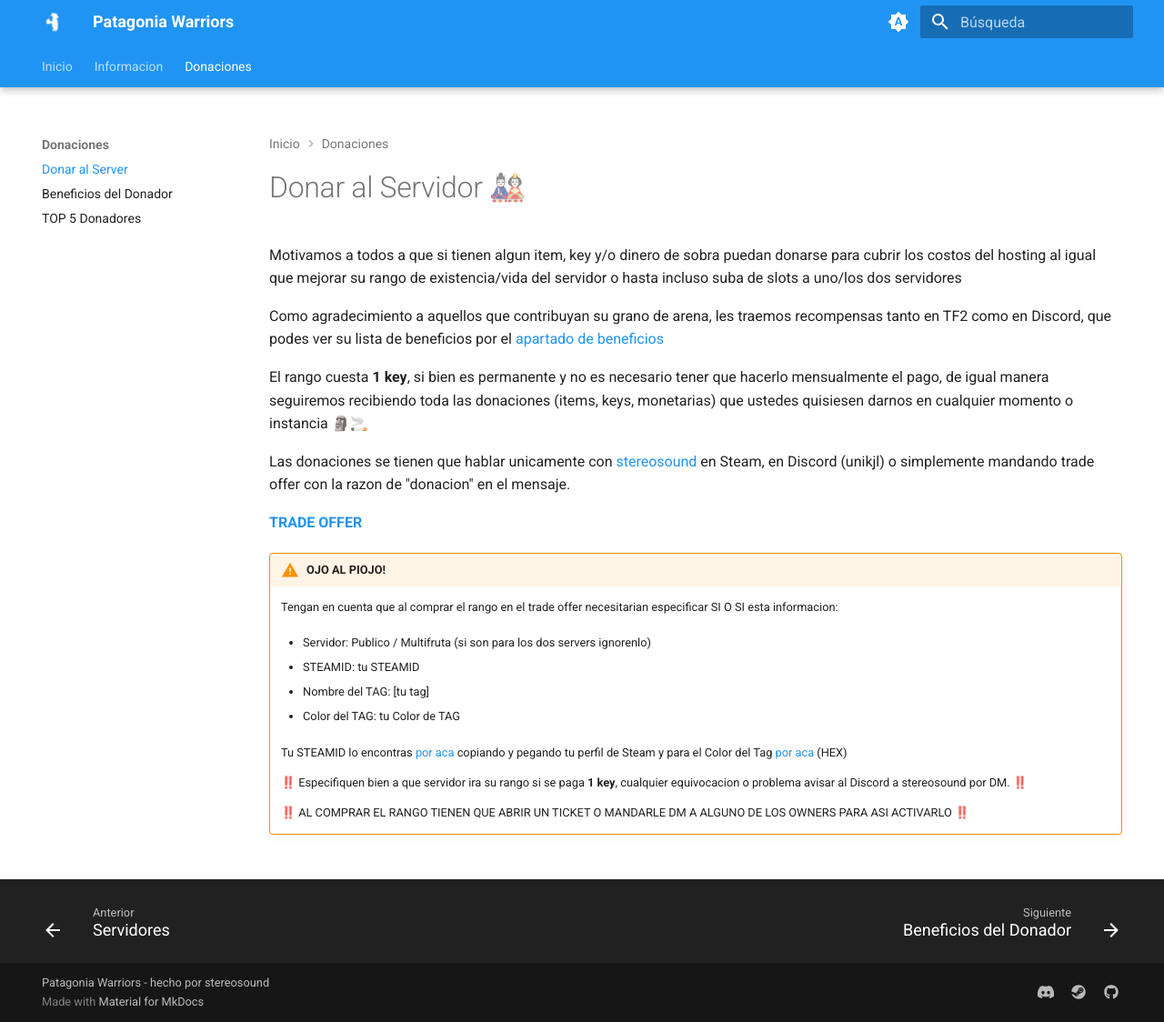
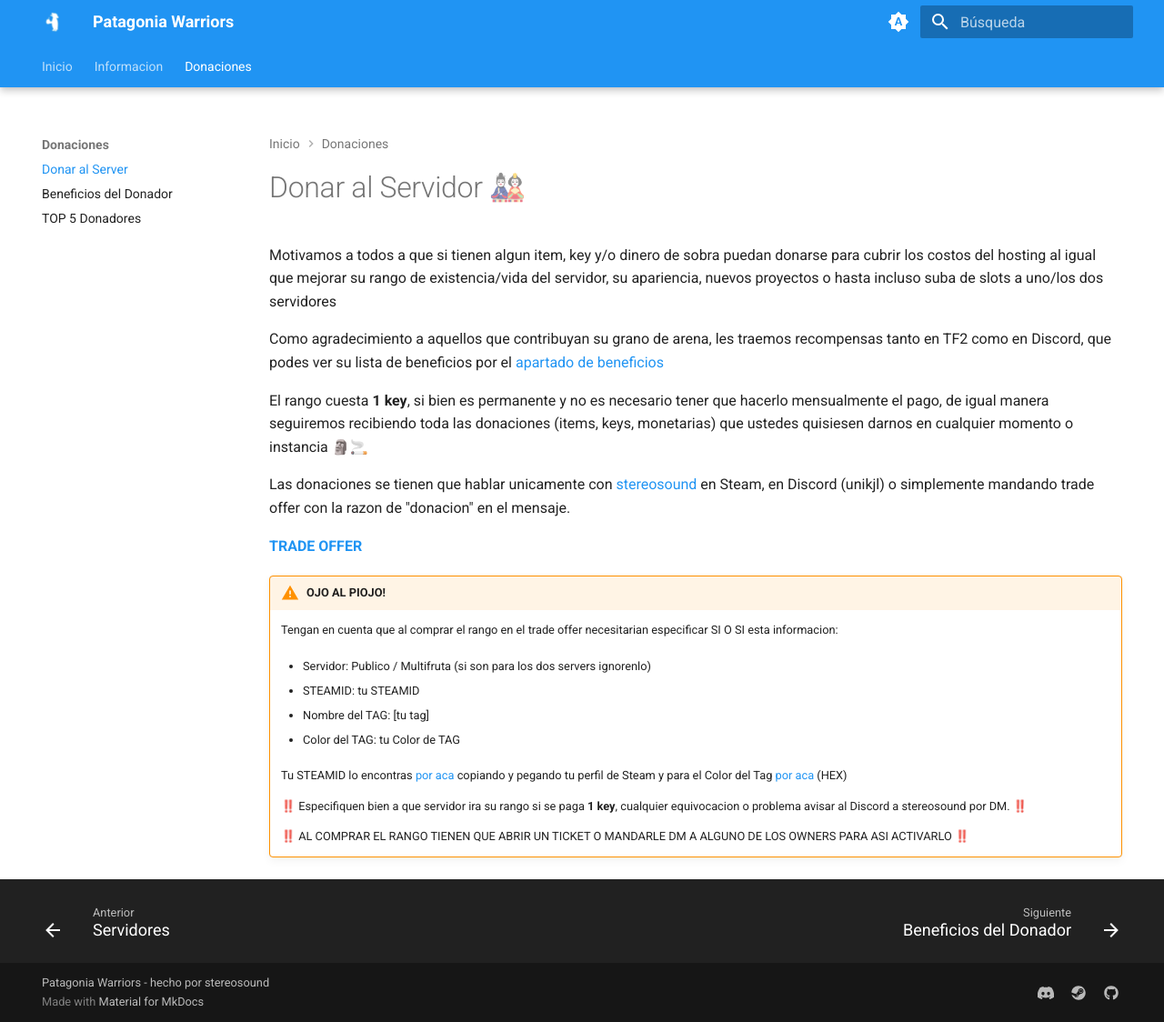
Before and after one commit to patagoniawarriors/docs, an MkDocs documentation site: the page built from docs/donaciones/donar.md, in a window 1280 px wide and 1124 px high. Shown: the whole window at 91% size. Built offline with MkDocs 1.6.1 and Material for MkDocs 9.7.7, drawn with Linux system fonts in a browser that asks for light colours.

Commit message:
agregado nuevo txt

```diff
--- a/docs/donaciones/donar.md
+++ b/docs/donaciones/donar.md
@@ -1,6 +1,6 @@
 # Donar al Servidor 🎎
 
-Motivamos a todos a que si tienen algun item, key y/o dinero de sobra puedan donarse para cubrir los costos del hosting al igual que mejorar su rango de existencia/vida del servidor o hasta incluso suba de slots a uno/los dos servidores
+Motivamos a todos a que si tienen algun item, key y/o dinero de sobra puedan donarse para cubrir los costos del hosting al igual que mejorar su rango de existencia/vida del servidor, su apariencia, nuevos proyectos o hasta incluso suba de slots a uno/los dos servidores
 
 Como agradecimiento a aquellos que contribuyan su grano de arena, les traemos recompensas tanto en TF2 como en Discord, que podes ver su lista de beneficios por el [apartado de beneficios](beneficios.md)
 
```
